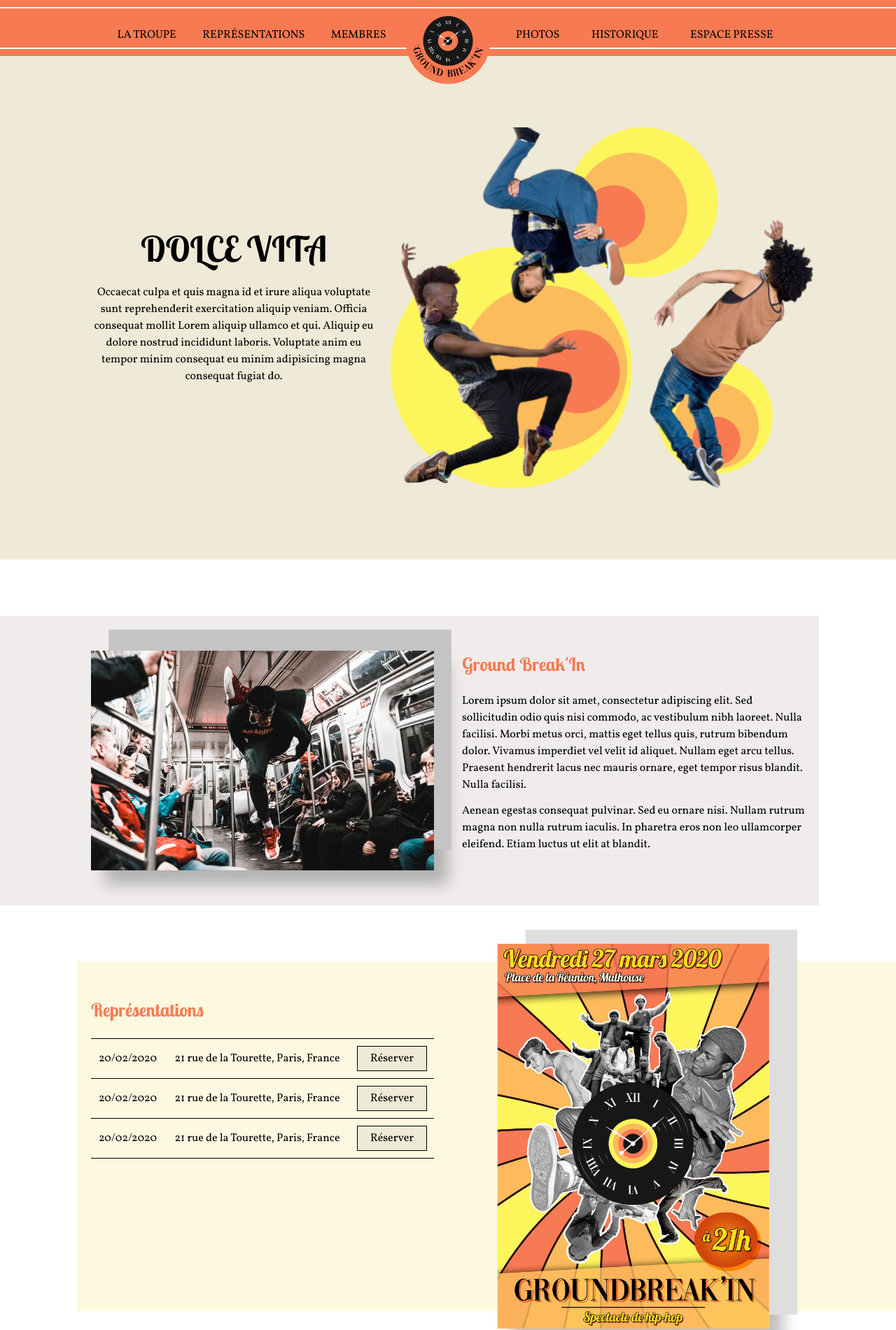
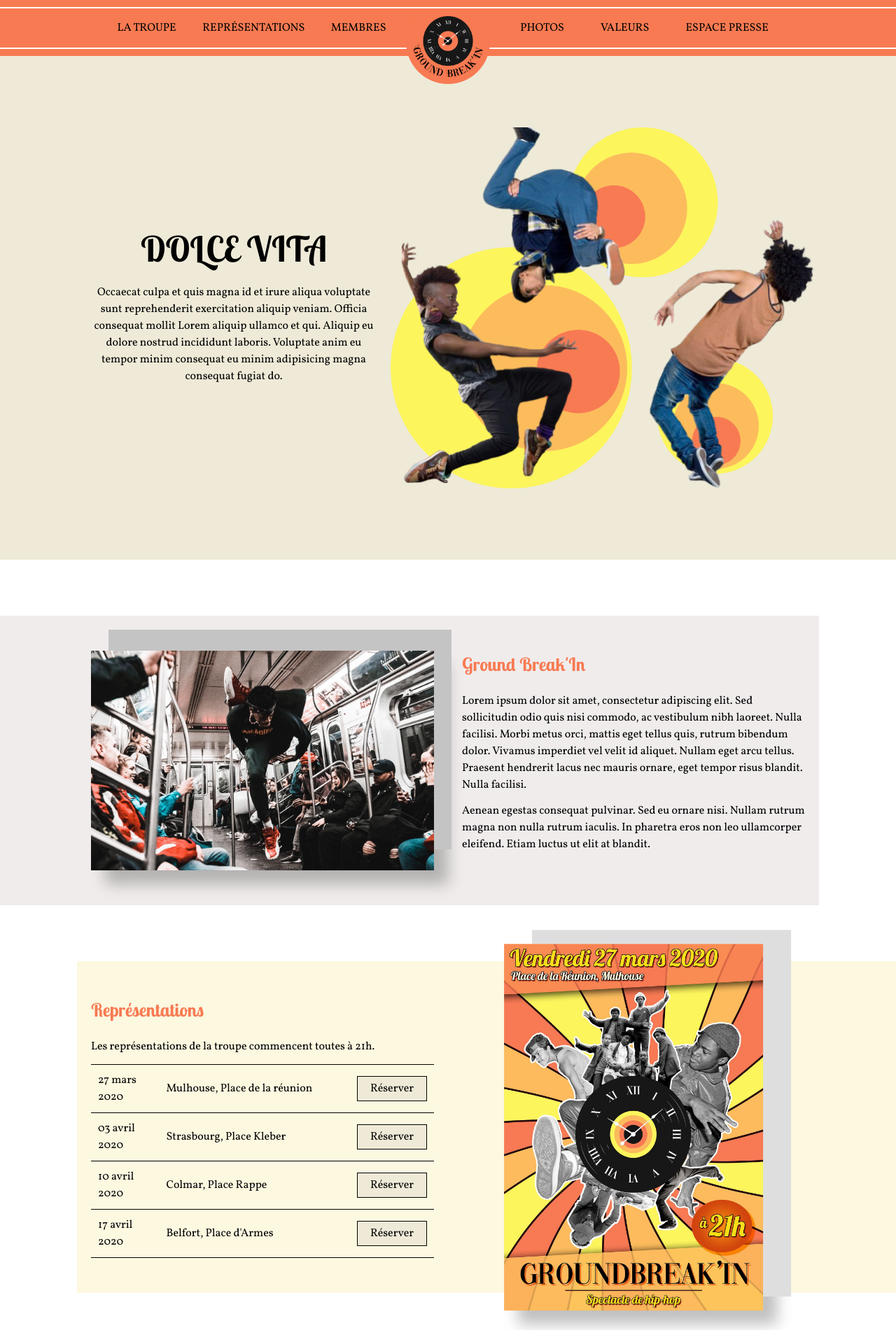
Before and after one commit to Elliot67/yety, a website built with webpack: page src/template.html in a window 1280 px wide. Shown: the top 1901 px of the page at 70% size. Built offline with nearby package versions, Linux system fonts and the light colour scheme.

Commit message:
[ADD] Amélioration page dates + ajout des liens du menu

```diff
--- a/src/styles/_global.scss
+++ b/src/styles/_global.scss
@@ -187,3 +187,10 @@
 	}
 }
 // Fin pour envoyer les formulaires
+
+
+#presentation, #representations, #membres, #photos, #valeurs, #presse {
+	@include desktop-and-bigger {
+		scroll-margin-top: 120px;
+	}
+}
--- a/src/styles/date.scss
+++ b/src/styles/date.scss
@@ -27,14 +27,14 @@
     &-listItem{
         display: grid;
         grid-template-columns: 1fr 2fr 1fr;
-        justify-items: center;
         align-items: center;
-        column-gap: 15px;
+        column-gap: 10px;
         border-top: solid $black 1px;
         padding: 10px;
 
         @include pad-only{
             padding: 10px 20px;
+            column-gap: 15px;
         }
 
         @include pad-and-bigger{
@@ -52,19 +52,18 @@
     }
 
     &-right{
-        display: flex;
-        height: 400px;
-
+        @include pad-only {
+            width: 80%;
+            margin-left: auto;
+            margin-right: auto;
+        }
         @include desktop-and-bigger {
             position: relative;
         }
     }
 
     &-picture{
-        height: 100%;
-        width: 40%;
-        object-fit: cover;
-
+        width: 100%;
         @include desktop-and-bigger {
             width: auto;
             height: calc(100% + 150px);
--- a/src/styles/header.scss
+++ b/src/styles/header.scss
@@ -83,6 +83,8 @@
 			display: flex;
 			justify-content: space-between;
 			position: relative;
+			padding-top: 0;
+			padding-bottom: 0;
 		}
 	}
 
--- a/src/template.html
+++ b/src/template.html
@@ -15,17 +15,17 @@
 			</div>
 			<div class="container Header-container">
 				<div class="Header-halfContainer">
-					<a href="#troupe" class="Header-link">La troupe</a>
-					<a href="#troupe" class="Header-link">Représentations</a>
-					<a href="#troupe" class="Header-link">Membres</a>
+					<a href="#presentation" class="Header-link">La troupe</a>
+					<a href="#representations" class="Header-link">Représentations</a>
+					<a href="#membres" class="Header-link">Membres</a>
 				</div>
 				<div class="Header-logoContainer">
 					<img class="Header-logo" src="./assets/logo.png" alt="ground break'in logo"/>
 				</div>
 				<div class="Header-halfContainer">
-					<a href="#troupe" class="Header-link">Photos</a>
-					<a href="#troupe" class="Header-link">Historique</a>
-					<a href="#troupe" class="Header-link">Espace Presse</a>
+					<a href="#photos" class="Header-link">Photos</a>
+					<a href="#valeurs" class="Header-link">Valeurs</a>
+					<a href="#presse" class="Header-link">Espace Presse</a>
 				</div>
 			</div>
 		</header>
@@ -47,7 +47,7 @@
 			</div>
 		</section>
 		<!-- END PREVIEW | START INTRODUCTION -->
-		<section class="Introduction" data-scrollAnimation='fromLeft'>
+		<section class="Introduction" data-scrollAnimation='fromLeft' id="presentation">
 			<div class="container Introduction-container">
 				<div class="Introduction-left">
 					<img class="Introduction-picture" data-src="./assets/introduction.jpg" alt="danseur métro"/>
@@ -74,24 +74,30 @@
 			</div>
 		</section>
 		<!-- END INTRODUCTION | START DATE -->
-		<section class="Date" data-scrollAnimation='fromRight'>
+		<section class="Date" data-scrollAnimation='fromRight' id="representations">
 			<div class="container Date-container">
 				<div class="Date-left">
 					<h1 class="title">Représentations</h1>
+					<p class="paragraph">Les représentations de la troupe commencent toutes à 21h.</p>
 					<div class="Date-list">
 						<div class="Date-listItem">
-							<span>20/02/2020</span>
-							<span>21 rue de la Tourette, Paris, France</span>
+							<span>27 mars 2020</span>
+							<span>Mulhouse, Place de la réunion</span>
 							<button>Réserver</button>
 						</div>
 						<div class="Date-listItem">
-							<span>20/02/2020</span>
-							<span>21 rue de la Tourette, Paris, France</span>
+							<span>03 avril 2020</span>
+							<span>Strasbourg, Place Kleber</span>
 							<button>Réserver</button>
 						</div>
 						<div class="Date-listItem">
-							<span>20/02/2020</span>
-							<span>21 rue de la Tourette, Paris, France</span>
+							<span>10 avril 2020</span>
+							<span>Colmar, Place Rappe</span>
+							<button>Réserver</button>
+						</div>
+						<div class="Date-listItem">
+							<span>17 avril 2020</span>
+							<span>Belfort, Place d'Armes</span>
 							<button>Réserver</button>
 						</div>
 					</div>
@@ -103,7 +109,7 @@
 			</div>
 		</section>
 		<!-- END DATE | START MEMBERS -->
-		<section class="container Members">
+		<section class="container Members" id="membres">
 			<div class="Members-left">
 				<div class="Members-headContainer">
 					<img class="Members-head activeHead" src="https://picsum.photos/40" alt="membre thomas" data-name="Thomas">
@@ -153,7 +159,7 @@
 			</div>
 		</section>
 		<!-- END MEMBERS | START MEDIAS -->
-		<section class="Medias" data-scrollAnimation='fromLeft'>
+		<section class="Medias" data-scrollAnimation='fromLeft' id="photos">
 			<div class="container Medias-container">
 				<div class="Medias-slideContainer">
 					<div class="Medias-slide">
@@ -247,7 +253,7 @@
 			</div>
 		</section>
 		<!-- END MEDIAS | START HISTORIC -->
-		<section class="Historic" data-scrollAnimation='fromRight'>
+		<section class="Historic" data-scrollAnimation='fromRight' id="valeurs">
 			<div class="container Historic-container">
 				<div class="Historic-left">
 					<h1 class="title">Valeurs</h1>
@@ -281,7 +287,7 @@
 			</div>
 		</section>
 		<!-- END OLD SHOWS | START CONTACT -->
-		<section class="Contact" data-scrollAnimation='fromRight'>
+		<section class="Contact" data-scrollAnimation='fromRight' id="presse">
 			<div class="container Contact-container">
 				<div class="Contact-left">
 					<h1 class="title">Espace presse</h1>
```
